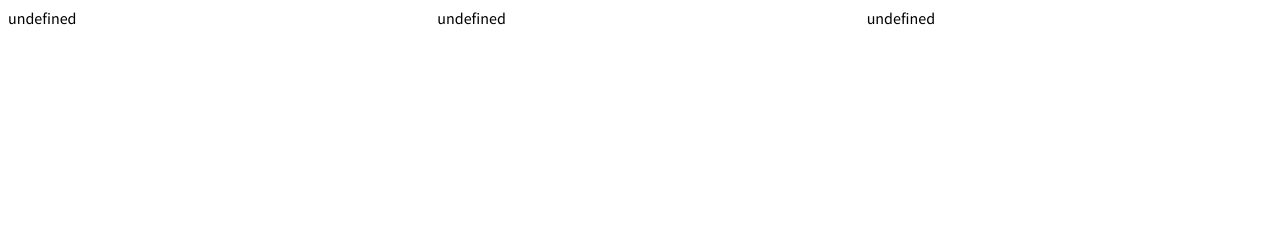
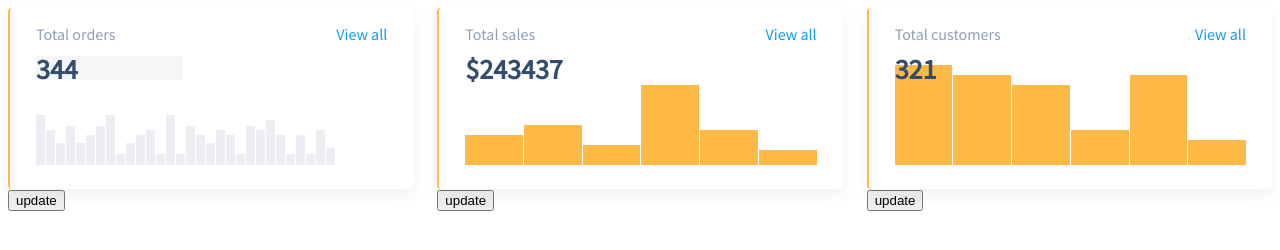
Before and after one commit to js-tasks-ru/js-20221021_annttavi, a website: page 04-oop-basic-intro-to-dom/1-column-chart/index.html in a window 1280 px wide. Drawn offline with Linux system fonts and the light colour scheme.

Commit message:
homework 3 ver 1

```diff
--- a/04-oop-basic-intro-to-dom/1-column-chart/index.html
+++ b/04-oop-basic-intro-to-dom/1-column-chart/index.html
@@ -7,7 +7,7 @@
   </head>
 
   <body>
-    <div class="dashboard__charts">
+    <div class="dashboard__charts" id="chart_div">
       <div id="orders" class="dashboard__chart_orders"></div>
       <div id="sales" class="dashboard__chart_sales"></div>
       <div id="customers" class="dashboard__chart_customers"></div>
@@ -16,7 +16,7 @@
     <script type="module">
       import ColumnChart from './index.js';
 
-      const ordersData = [];
+      const ordersData = [ ];
       const salesData = [ 30, 40, 20, 80, 35, 15 ];
       const customersData = [ 100, 90, 80, 35, 90, 25 ];
 
@@ -41,8 +41,12 @@
       });
 
       orders.append(ordersChart.element);
+      ordersChart.initEventListeners();
       sales.append(salesChart.element);
+      salesChart.initEventListeners();
       customers.append(customersChart.element);
-    </script>
+      customersChart.initEventListeners();
+
+  </script>
   </body>
 </html>
--- a/04-oop-basic-intro-to-dom/1-column-chart/index.js
+++ b/04-oop-basic-intro-to-dom/1-column-chart/index.js
@@ -1,3 +1,86 @@
+//export default
 export default class ColumnChart {
+    constructor({
+        chartHeight=50,
+        data=[],
+        label="",
+        value=0,
+        link="#",
+        formatHeading = data => data
+    }={}) {
+        this.chartHeight=50;
+        this.data=data;
+        this.label=label;
+        this.value=formatHeading(value);
+        this.link = link;
+        this.render();
+        //this.initEventListeners();
+
+    }
+
+    render() {
+        const element = document.createElement("div"); // (*)
+        element.innerHTML = this.getTemplate();
+        // NOTE: в этой строке мы избавляемся от обертки-пустышки в виде `div`
+        // который мы создали на строке (*)
+        this.element = element.firstElementChild;
+    }
+
+    getTemplate() {
+        return    `<div class="dashboard__chart_orders wrapper">
+        <div class="column-chart" style="--chart-height: ${this.chartHeight}">
+        <div class="column-chart__title">
+            Total ${this.label}
+            ${this.getLink()}
+        </div>
+        <div class="column-chart__container">
+            <div data-element="header" class="column-chart__header">${this.value}</div>
+            <div data-element="body" class="column-chart__chart">${this.getColumnBody()}</div>
+        </div>
+        </div>
+        <input type=button id='${this.label}_btn' name='${this.label}_btn' value='update'/>
+    </div> `
+    }
+    getLink() {
+        return `<a href="${this.link}" class="column-chart__link">View all</a>`
+    }
+
+
+    getColumnBody() {
+        let arr=[];
+        const scale = 100/this.chartHeight;
+        for (const item of this.data) {
+            arr.push('<div style="--value: '+item+'" data-tooltip="'+Math.floor(item/scale)+'%"></div>');
+        }
+        if (arr.length==0) {
+            arr.push('<img src="charts-skeleton.svg"/>');
+        }
+        return arr.join("");
+    }
+    initEventListeners() {
+       console.log(this.label + "_btn");
+       let btnName=this.label + "_btn";
+       let btn=document.getElementById(btnName);
+       console.log(btn);
+       btn.addEventListener("click",()=> {
+            this.update(this.data);
+       });
+    }
+    update = function(data=[]) {
+        this.data=data;
+        console.log ("Yeah, updating " + this.label);
+        //subElements=this.getSubElements();
+        //this.subElements.body.innerHtml=this.getColumnBody();
+    }
+    getSubElements() { //what a shit
+        const result = {};
+        const elements = this.element.querySelectorAll("[data-element]");
+        for (const subElement of elements) {
+            const name= subElement.dataset.element;
+            result[name]=subElement;
+        }
+        return result;
+    }
+    destroy = function () {};
 
 }
```
Also changed, not shown: 04-oop-basic-intro-to-dom/1-column-chart/default-component.js (added, +42 -0 lines).
